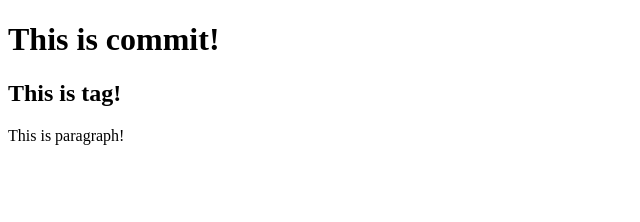
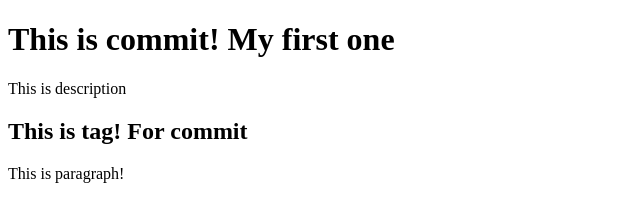
Before and after one commit to paulke43/nauka-gita, a plain HTML site: page index.html in a window 1280 px wide. Shown: the whole page, without its empty margins (0-640 px from the left). Drawn offline with Linux system fonts and the light colour scheme.

Commit message:
Add changes h1 h2 p

```diff
--- a/index.html
+++ b/index.html
@@ -4,8 +4,9 @@
 	<title>My first commit</title>
 </head>
 <body>
-	<h1>This is commit!</h1>
-	<h2>This is tag!</h2>
+	<h1>This is commit! My first one</h1>
+	<p>This is description</p>
+	<h2>This is tag! For commit</h2>
 	<p>This is paragraph!</p>
 
 </body>
```
